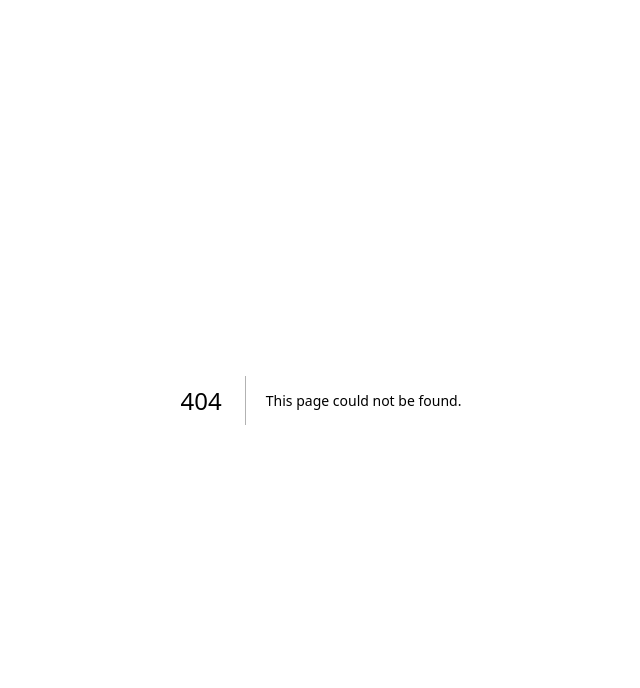
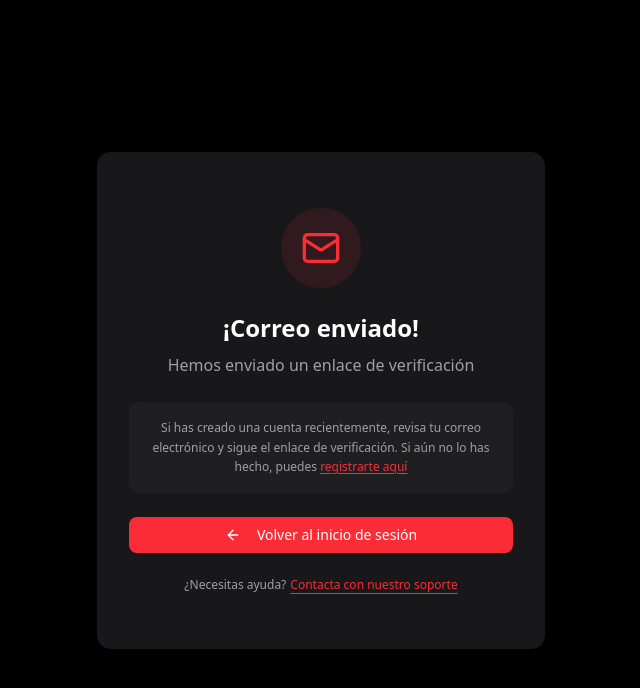
Before and after one commit to Sergi-03/Workstaff, a Next.js app in the folder workstaff/apps/web/: page /email-verification in a window 1280 px wide. Before the commit this address had no page. Shown: the top 688 px of the page, without its empty margins (319-959 px from the left). Built offline with nearby package versions, Linux system fonts and the light colour scheme.

Commit message:
view de verificación, redirecciones actualizadas

```diff
--- /dev/null
+++ b/workstaff/apps/web/src/app/email-verification/page.jsx
@@ -0,0 +1,78 @@
+"use client";
+import { useEffect, useState } from "react";
+import { Mail, ArrowLeft } from "lucide-react";
+import { Button } from "@/components/ui/button";
+import { Card, CardContent } from "@/components/ui/card";
+import { useRouter } from "next/navigation";
+import Link from "next/link";
+
+export default function EmailVerificationPage() {
+  const router = useRouter();
+  const [email, setEmail] = useState("");
+
+  useEffect(() => {
+    const storedEmail = localStorage.getItem("signup_email");
+    if (storedEmail) {
+      setEmail(storedEmail);
+      localStorage.removeItem("signup_email");
+    }
+  }, []);
+
+  return (
+    <div className="min-h-screen bg-black flex items-center justify-center p-4 overflow-hidden">
+      <div className="animate-fade-in-up">
+        <Card className="w-full max-w-md bg-zinc-900 border-none">
+          <CardContent className="p-8 text-center">
+            <div className="relative mb-6">
+              <div className="w-20 h-20 bg-red-500/10 rounded-full flex items-center justify-center mx-auto mb-4">
+                <Mail className="w-10 h-10 text-red-500" />
+              </div>
+            </div>
+
+            <h1 className="text-2xl font-bold text-white mb-2">
+              ¡Correo enviado!
+            </h1>
+            <p className="text-muted-foreground mb-6 leading-relaxed">
+              Hemos enviado un enlace de verificación
+              {email && (
+                <>
+                  {" "}
+                  a <span className="font-medium text-white">{email}</span>
+                </>
+              )}
+            </p>
+
+            <div className="bg-zinc-800/50 rounded-lg p-4 mb-6">
+              <p className="text-xs text-muted-foreground leading-relaxed">
+                Si has creado una cuenta recientemente, revisa tu correo
+                electrónico y sigue el enlace de verificación. Si aún no lo has
+                hecho, puedes{" "}
+                <Link
+                  href="/signup"
+                  className="text-red-500 hover:text-red-400 underline underline-offset-2"
+                >
+                  registrarte aquí
+                </Link>
+              </p>
+            </div>
+
+            <Button
+              onClick={() => router.push("/login")}
+              className="w-full bg-red-500 hover:bg-red-600 text-white"
+            >
+              <ArrowLeft className="w-4 h-4 mr-2" />
+              Volver al inicio de sesión
+            </Button>
+
+            <div className="mt-6 text-center text-xs text-muted-foreground *:[a]:underline *:[a]:underline-offset-4">
+              <span>¿Necesitas ayuda?</span>
+              <Link href="#" className="ml-1 text-red-500 hover:text-red-400">
+                Contacta con nuestro soporte
+              </Link>
+            </div>
+          </CardContent>
+        </Card>
+      </div>
+    </div>
+  );
+}
--- a/workstaff/apps/web/src/components/signup-form.jsx
+++ b/workstaff/apps/web/src/components/signup-form.jsx
@@ -88,12 +88,10 @@ export function RegisterForm({ className, ...props }) {
       if (!res.ok)
         throw new Error(result.error || "Error al registrar usuario");
 
-      toast.success(result.message || "¡Registro completado!", {
-        description:
-          "Revisa tu correo para verificar tu cuenta antes de iniciar sesión",
-      });
+      toast.success(result.message || "¡Registro completado!");
       form.reset();
-      setTimeout(() => router.push("/login"), 2000);
+      localStorage.setItem("signup_email", data.email);
+      setTimeout(() => router.push("/email-verification"), 2000);
     } catch (err) {
       console.error(err);
       toast.error(err.message || "Error al registrar usuario", {
```
